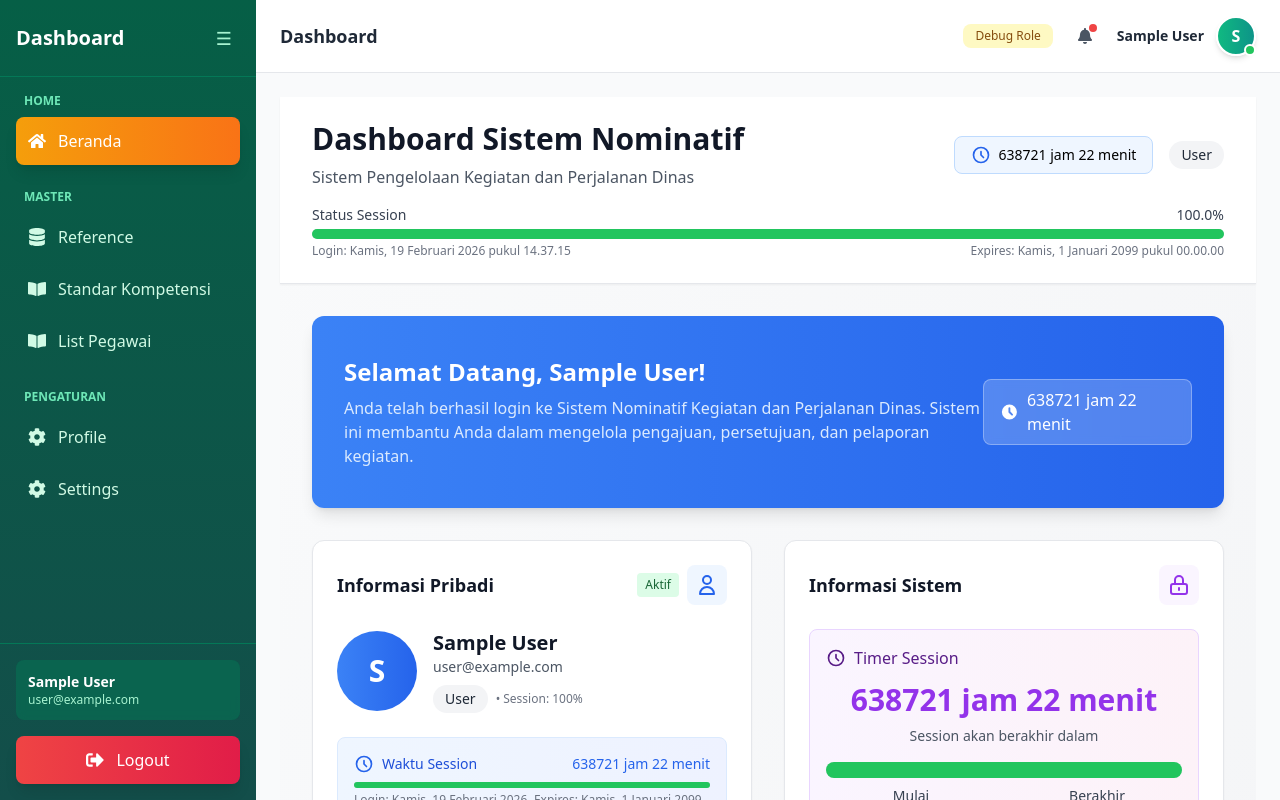
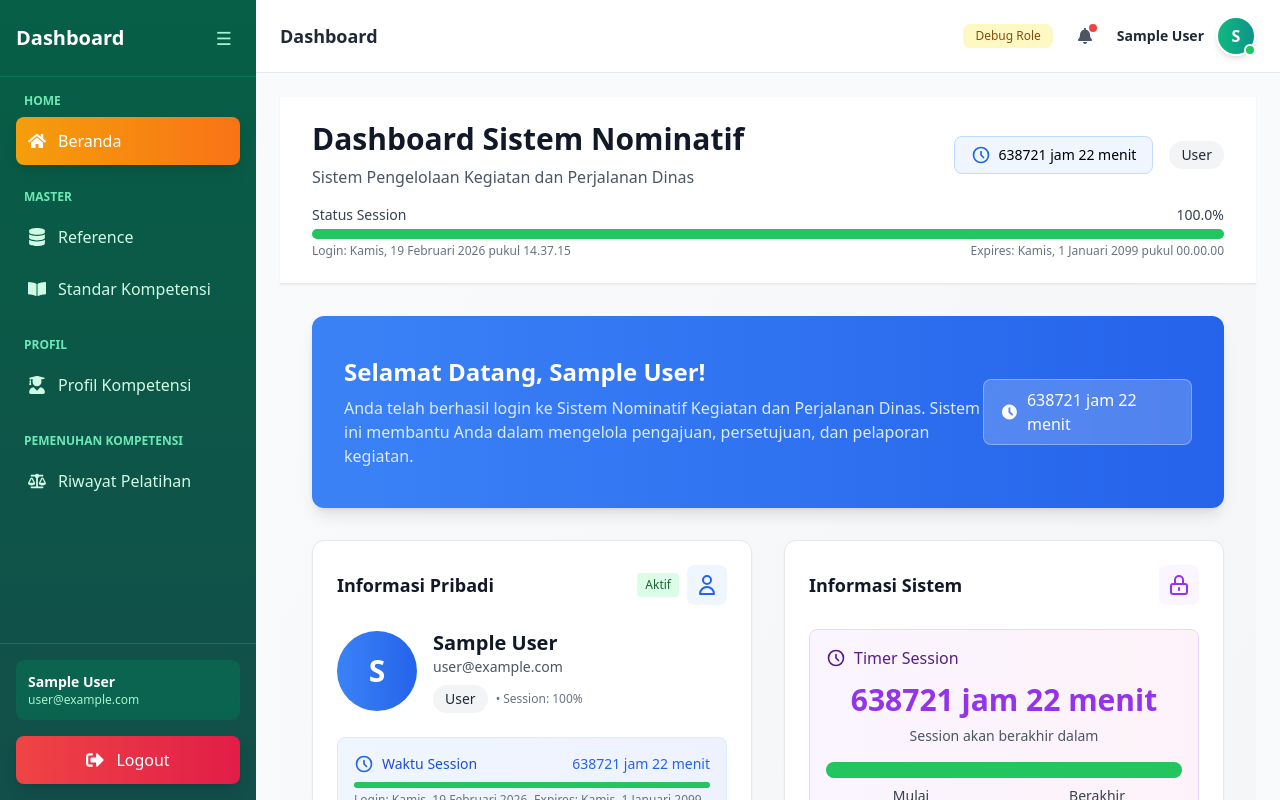
Before and after one commit to rolinkstone/kepegawaian, a Next.js app in the folder frontend/: page / in a window 1280 px wide. Built offline with nearby package versions, Linux system fonts and the light colour scheme; no server answers; sample sign-in values are in the browser's storage.

Commit message:
edit layout dashboard

```diff
--- a/frontend/components/DashboardLayout.js
+++ b/frontend/components/DashboardLayout.js
@@ -4,8 +4,8 @@ import { useRouter } from 'next/router';
 import { useState, useEffect } from 'react';
 import {
   FaHome, FaBox, FaUsers, FaShoppingCart, FaCog, FaSignOutAlt,
-  FaTruck, FaListAlt, FaDatabase,  FaBookOpen, FaCreditCard, FaBell, FaClipboardList, FaSearch,
-  FaTimesCircle
+  FaTruck, FaBalanceScale, FaDatabase,  FaBookOpen, FaCreditCard, FaBell, FaClipboardList, FaSearch,
+  FaTimesCircle, FaUserGraduate
 } from 'react-icons/fa';
 
 import { useSession, signOut } from 'next-auth/react';
@@ -156,13 +156,6 @@ export default function DashboardLayout({ children }) {
 
   },
 
-   // Menu Standar Kompetensi
-  {
-    href: '/pegawai',
-    label: 'List Pegawai',
-    icon: <FaBookOpen />
-
-  },
 
 
 
@@ -178,12 +171,33 @@ export default function DashboardLayout({ children }) {
 ]
 },
     {
-      title: 'Pengaturan',
+      title: 'Profil',
       items: [
-        { href: '/profile', label: 'Profile', icon: <FaCog /> },
-        { href: '/settings', label: 'Settings', icon: <FaCog /> }
+
+         {
+        href: '/pegawai',
+        label: 'Profil Kompetensi',
+        icon: <FaUserGraduate /> // atau <FaIdCard />
+        },
+
+
+      ]
+    },
+
+     {
+      title: 'Pemenuhan Kompetensi',
+      items: [
+
+         {
+        href: '/#',
+        label: 'Riwayat Pelatihan',
+        icon: <FaBalanceScale /> // atau <FaIdCard />
+        },
+
+
       ]
     }
+
   ];
 
   // DEBUG: Tambahkan display untuk role di header
```
